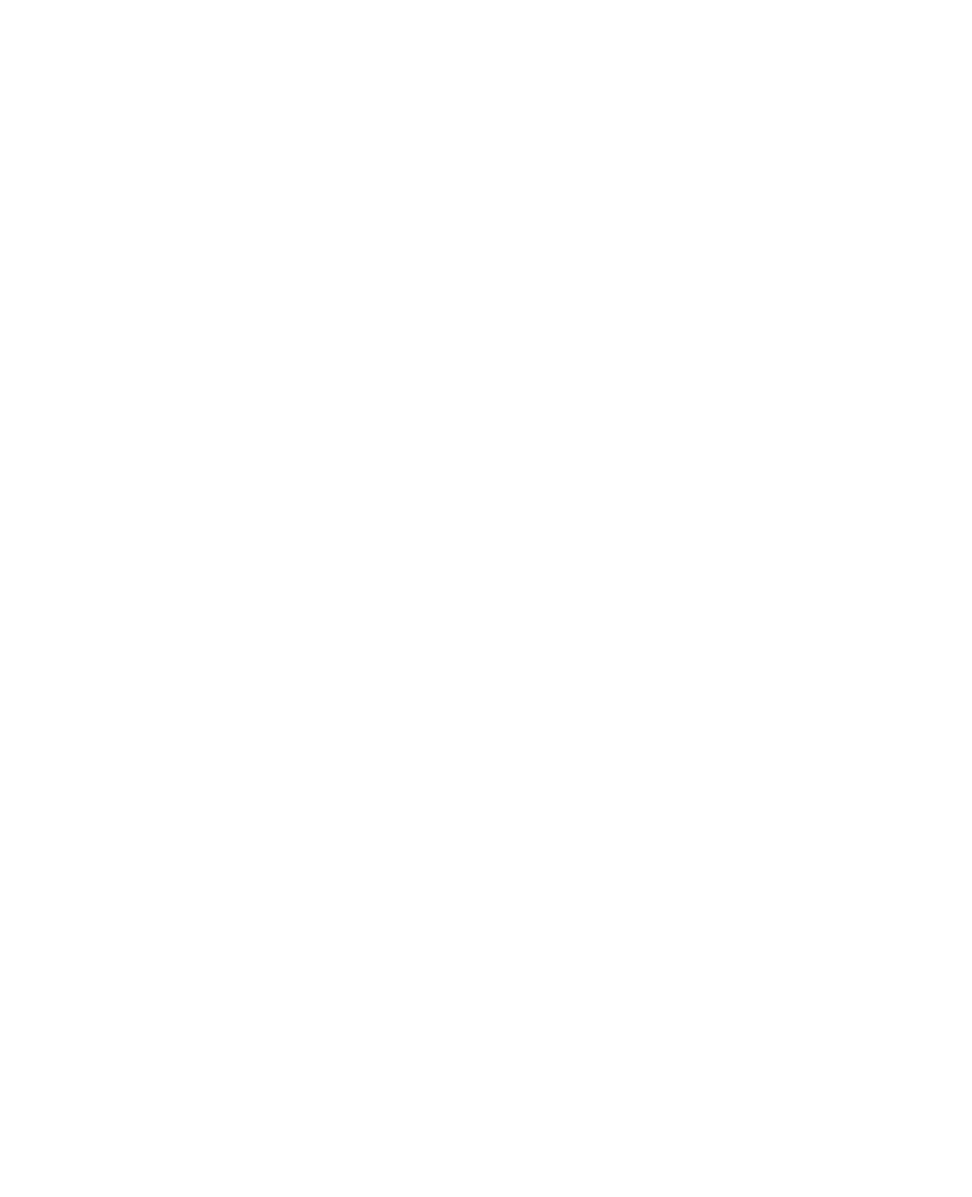
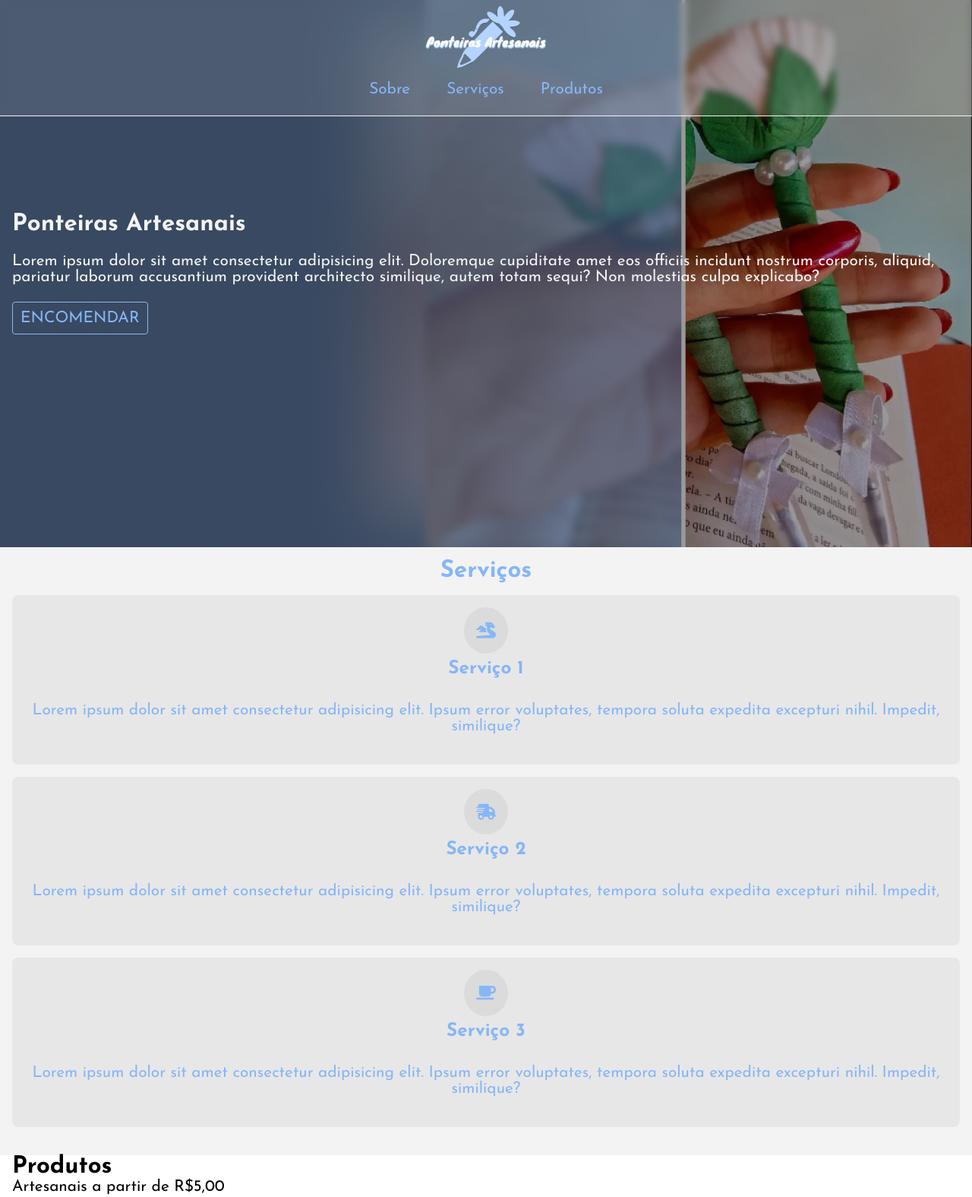
Before and after one commit to ppedrolucas/Ediceleste, a plain HTML site: page lojas/pontArt.html in a window 1280 px wide. Shown: the whole page at 76% size. Before the commit the page ends 800 px from the top, so only its background shows below. Drawn offline with Linux system fonts and the light colour scheme.

Commit message:
The End, Is Near

```diff
--- a/lojas/pontArt.html
+++ b/lojas/pontArt.html
@@ -3,9 +3,90 @@
   <head>
     <meta charset="UTF-8" />
     <meta name="viewport" content="width=device-width, initial-scale=1.0" />
+    <link rel="stylesheet" href="../style/style-lojas.css" />
     <title>Ponteiras Artesanais</title>
   </head>
   <body>
+    <section class="banner">
+      <header>
+        <div class="navbar">
+          <img id="logo" src="../assets/logoPont.png" alt="" width="160px" />
+          <nav id="nav">
+            <ul id="menu">
+              <li><a href="#about">Sobre</a></li>
+              <li><a href="#services">Serviços</a></li>
+              <li><a href="#product">Produtos</a></li>
+            </ul>
+          </nav>
+        </div>
+      </header>
+      <div id="body">
+        <div class="card">
+          <h1 class="title">Ponteiras Artesanais</h1>
+          <p>
+            Lorem ipsum dolor sit amet consectetur adipisicing elit. Doloremque
+            cupiditate amet eos officiis incidunt nostrum corporis, aliquid,
+            pariatur laborum accusantium provident architecto similique, autem
+            totam sequi? Non molestias culpa explicabo?
+          </p>
+          <a href="#" class="btn">Encomendar</a>
+        </div>
+      </div>
+    </section>
+    <section class="services">
+      <h1 class="title">Serviços</h1>
+      <div class="container">
+        <div class="card">
+          <span id="pikachu">
+            <i class="fa-solid fa-dragon"></i>
+          </span>
+          <h3>Serviço 1</h3>
+          <p>
+            Lorem ipsum dolor sit amet consectetur adipisicing elit. Ipsum error
+            voluptates, tempora soluta expedita excepturi nihil. Impedit,
+            similique?
+          </p>
+        </div>
+        <div class="card">
+          <span id="pikachu">
+            <i class="fa-solid fa-truck-fast"></i>
+          </span>
 
+          <h3>Serviço 2</h3>
+          <p>
+            Lorem ipsum dolor sit amet consectetur adipisicing elit. Ipsum error
+            voluptates, tempora soluta expedita excepturi nihil. Impedit,
+            similique?
+          </p>
+        </div>
+        <div class="card">
+          <span id="pikachu">
+            <i class="fa-solid fa-mug-saucer"></i>
+          </span>
+
+          <h3>Serviço 3</h3>
+          <p>
+            Lorem ipsum dolor sit amet consectetur adipisicing elit. Ipsum error
+            voluptates, tempora soluta expedita excepturi nihil. Impedit,
+            similique?
+          </p>
+        </div>
+      </div>
+    </section>
+    <section class="product">
+      <h1 class="title">Produtos</h1>
+      <p>Artesanais a partir de R$5,00</p>
+      <!--<div class="container-prod">
+        <div class="card-prod">
+          <img src="../assets/temporario.jpg" alt="" />
+
+        </div>
+      </div>-->
+    </section>
+    <footer></footer>
+    <script
+      src="https://kit.fontawesome.com/1e32b8079d.js"
+      crossorigin="anonymous"
+    ></script>
   </body>
 </html>
--- /dev/null
+++ b/style/style-lojas.css
@@ -0,0 +1,122 @@
+@import url("https://fonts.googleapis.com/css2?family=Josefin+Sans:wght@100;200;300;400;700&display=swap");
+
+:root {
+  --color-blue-1: #86b6f6;
+  --color-white-1: #f3f3f3;
+  --color-white-2: #c6c6c6;
+  --color-purple-1: #7e30e1;
+  --color-purple-2: #571f9f;
+  --background-1: rgba(255, 255, 255, 0.1);
+  --background-2: rgba(0, 0, 0, 0.05);
+  --banner: linear-gradient(rgba(0, 0, 0, 0.4), rgba(0, 0, 0, 0.4)),
+    url(../assets/Banner.png) no-repeat right center/cover fixed;
+}
+* {
+  margin: 0;
+  padding: 0;
+  box-sizing: border-box;
+  font-family: "Josefin Sans", sans-serif;
+}
+a {
+  text-decoration: none;
+  padding: 8px;
+  border-radius: 4px;
+  transition: all 0.4s;
+}
+.btn {
+  border: 1px solid var(--color-blue-1);
+  color: var(--color-blue-1);
+  text-transform: uppercase;
+  max-width: max-content;
+  padding: 10px;
+}
+.btn:hover,
+:focus {
+  background: var(--background-2);
+}
+/*MENU*/
+.navbar {
+  background-color: var(--background-1);
+  backdrop-filter: blur(4px);
+  border-bottom: 1px solid var(--color-white-1);
+  padding: 8px 0;
+  display: grid;
+  place-items: center;
+  width: 100%;
+  position: fixed;
+  font-size: 1.3rem;
+}
+a {
+  color: var(--color-blue-1);
+}
+a:hover {
+  background: var(--background-2);
+}
+#nav #menu {
+  display: flex;
+  gap: 32px;
+  padding: 16px 0;
+  list-style: none;
+}
+/*PRIMEIRA SESSÃO*/
+#body {
+  height: 90vh;
+  padding-inline: 16px;
+  font-size: 1.3rem;
+  color: var(--color-white-1);
+  display: grid;
+  place-items: center;
+  background: var(--banner);
+}
+#body .card {
+  display: grid;
+  gap: 22px;
+}
+.title {
+  font-weight: 700;
+}
+/*SERVIÇOS*/
+.services {
+  height: 100vh;
+  padding-inline: 16px;
+  background: var(--color-white-1);
+  color: var(--color-blue-1);
+  font-size: 1.3rem;
+}
+.services .title {
+  text-align: center;
+  padding: 16px;
+}
+.services .container {
+  height: calc(100vh - 100px);
+  display: grid;
+  grid-template-rows: repeat(3, 1fr);
+  gap: 16px;
+}
+.services .card {
+  display: grid;
+  text-align: center;
+  background: var(--background-2);
+  padding: 16px;
+  gap: 8px;
+  border-radius: 8px;
+}
+.card #pikachu {
+  display: block;
+  display: grid;
+  justify-content: center;
+}
+.card i {
+  background: var(--background-2);
+  display: grid;
+  place-items: center;
+  padding: 8px 16px;
+  border-radius: 50%;
+  max-width: max-content;
+}
+/*PRODUTOS*/
+.product {
+  height: 100vh;
+  padding-inline: 16px;
+  font-size: 1.3rem;
+}
```
Also changed, not shown: index.html (+2 -2 lines), assets/Banner.png (added), assets/logoPont.png (added), assets/temporario.jpg (added).
